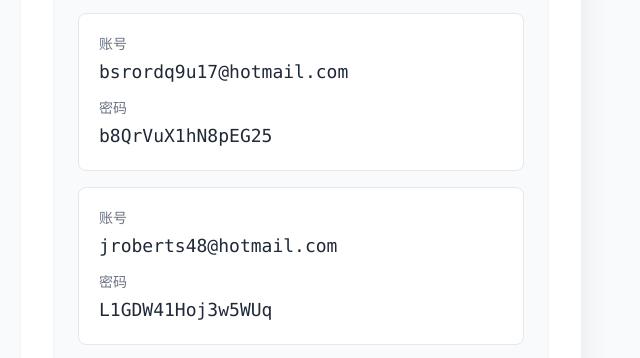
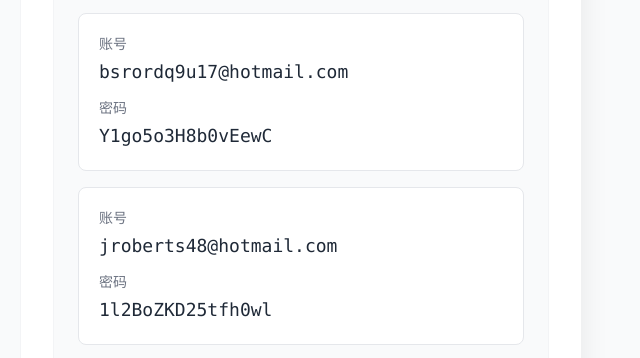
Before and after one commit to jingniaodd/qingguo, a plain HTML site: page index.html in a window 1280 px wide. Shown: the part 1538-1896 px from the top of the page, 603-1243 px from the left. Drawn offline with nearby package versions, Linux system fonts and the light colour scheme.

Commit message:
Update index.html

```diff
--- a/index.html
+++ b/index.html
@@ -279,14 +279,14 @@
                                 <p class="text-sm text-gray-500 mb-1">账号</p>
                                 <p class="font-mono text-gray-800 text-lg break-all">bsrordq9u17@hotmail.com</p>
                                 <p class="text-sm text-gray-500 mt-3 mb-1">密码</p>
-                                <p class="font-mono text-gray-800 text-lg">b8QrVuX1hN8pEG25</p>
+                                <p class="font-mono text-gray-800 text-lg">Y1go5o3H8b0vEewC</p>
                             </div>
 
                             <div class="bg-white p-5 rounded-lg border border-gray-200">
                                 <p class="text-sm text-gray-500 mb-1">账号</p>
                                 <p class="font-mono text-gray-800 text-lg break-all">jroberts48@hotmail.com</p>
                                 <p class="text-sm text-gray-500 mt-3 mb-1">密码</p>
-                                <p class="font-mono text-gray-800 text-lg">L1GDW41Hoj3w5WUq</p>
+                                <p class="font-mono text-gray-800 text-lg">1l2BoZKD25tfh0wl</p>
                             </div>
 
                             <div class="bg-white p-5 rounded-lg border border-gray-200">
```
